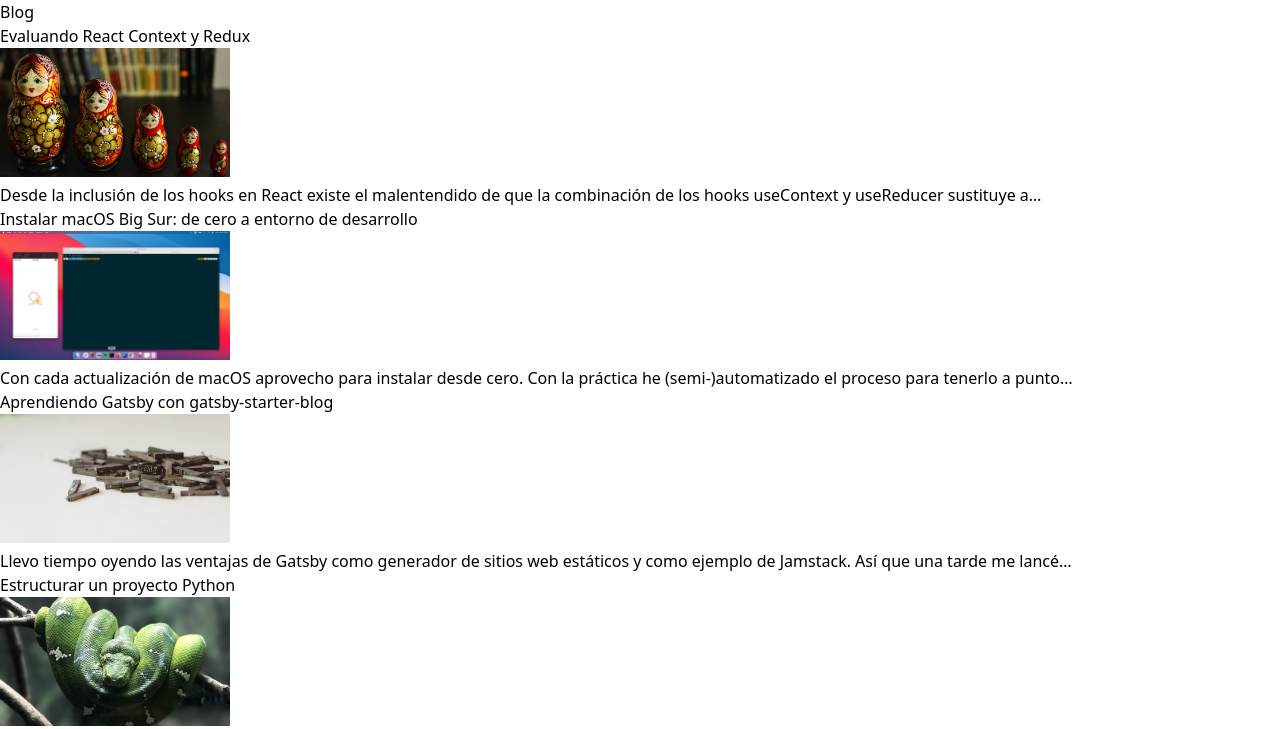
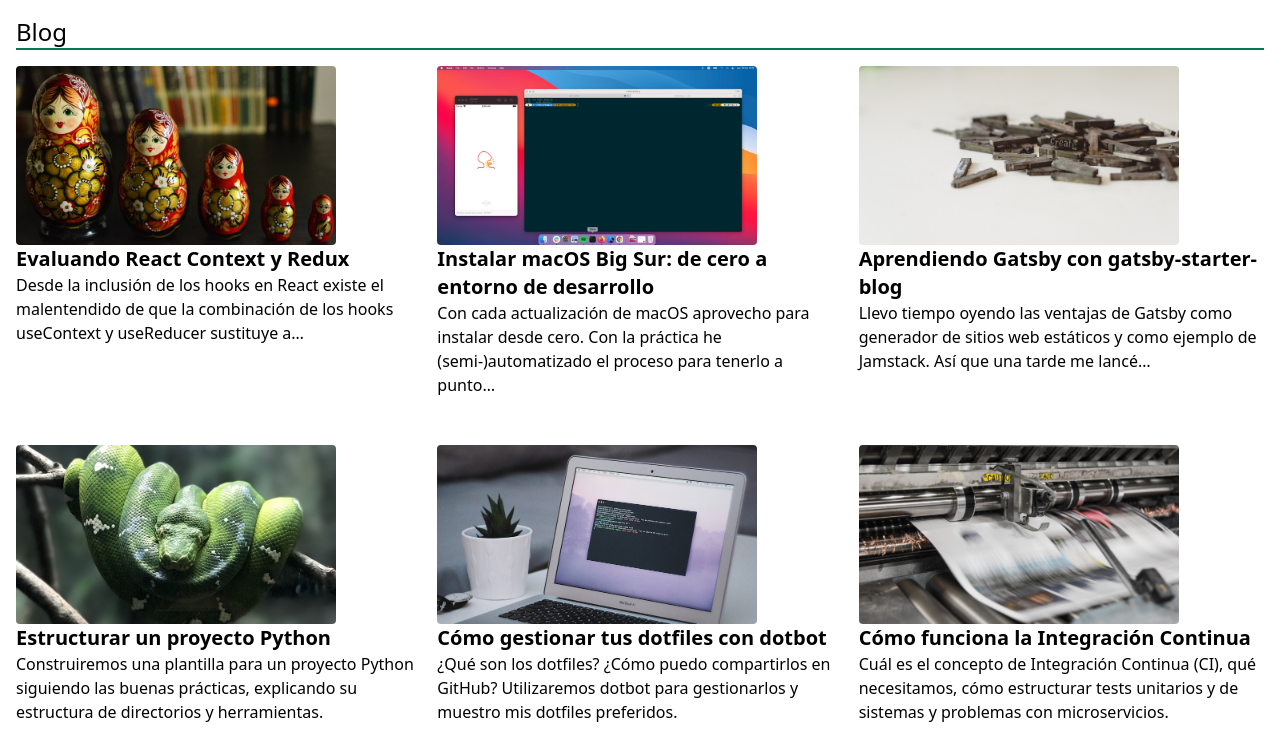
Before and after one commit to chernando/chernando.xyz, a Gatsby site: page / in a window 1280 px wide. Shown: the top 729 px of the page. Built offline with nearby package versions, Linux system fonts and the light colour scheme; Gatsby itself is replaced by a stand-in of ours.

Commit message:
feat: improves home page style

```diff
--- a/src/components/page-preview-list.tsx
+++ b/src/components/page-preview-list.tsx
@@ -6,12 +6,17 @@ import PagePreview from "./page-preview"
 export default function PagePreviewList({ title, previews }: { title: string, previews: Preview[]}) {
   return (
     <>
-      <h2>{title}</h2>
-      <>
+      <h2
+        className="text-2xl border-b-2 border-green-700 mb-4"
+        id={title.toLowerCase()}
+      >{title}</h2>
+      <div
+        className="grid grid-cols-1 md:grid-cols-2 lg:grid-cols-3 gap-4"
+      >
         {previews.map((preview) => (
           <PagePreview preview={preview} />
         ))}
-      </>
+      </div>
     </>
   )
 }
--- a/src/components/page-preview.tsx
+++ b/src/components/page-preview.tsx
@@ -6,15 +6,24 @@ import { Preview } from "../types"
 
 export default function PageProview({ preview }: { preview: Preview }) {
   return (
-    <>
-      <h3>
-        <Link to={preview.slug}>{preview.title}</Link>
-      </h3>
+    <div
+      className="mb-8 flex-none sm:flex sm:flex-row md:flex-none md:flex-col"
+    >
       <Img
+        className="rounded w-min sm:flex-none"
         fixed={preview.imageFixed}
         alt={preview.imageDescription}
       />
-      <p>{preview.description}</p>
-    </>
+      <div
+        className="flex-grow pl-0 sm:pl-4 md:pl-0"
+      >
+        <h3
+          className="text-xl font-bold"
+        >
+          <Link to={preview.slug}>{preview.title}</Link>
+        </h3>
+        <p>{preview.description}</p>
+      </div>
+    </div>
   )
 }
--- a/src/pages/index.tsx
+++ b/src/pages/index.tsx
@@ -17,10 +17,14 @@ export default function HomePage({ data }: HomePageProps) {
 
   return (
     <Layout>
-      <PagePreviewList
-        title="Blog"
-        previews={posts}
-      />
+      <div
+        className="container mx-auto p-4"
+      >
+        <PagePreviewList
+          title="Blog"
+          previews={posts}
+        />
+      </div>
     </Layout>
   )
 }
@@ -42,7 +46,7 @@ export const query = graphql`
               description
               contentUrl {
                 childImageSharp {
-                  fixed(width: 230, height: 129) {
+                  fixed(width: 320, height: 179) {
                     ...GatsbyImageSharpFixed_withWebp
                   }
                 }
```
